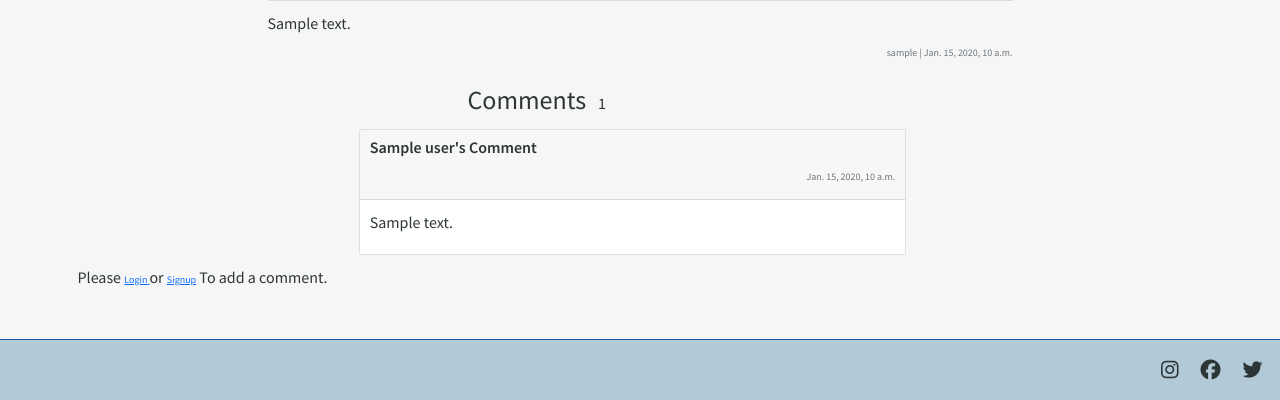
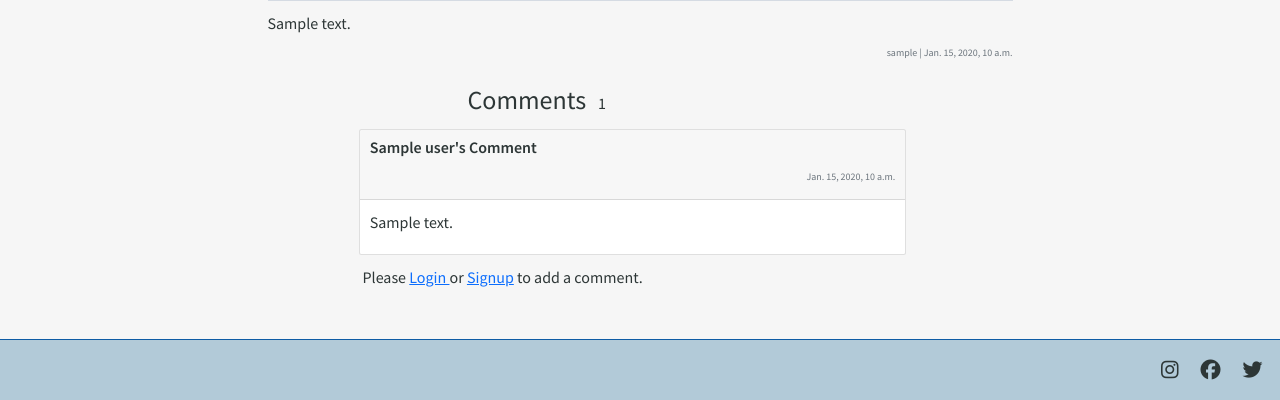
Before and after one commit to Sharon-B/Django-Test, a Django app: template blog/templates/blog/blog_detail.html in a window 1280 px wide. Shown: the part 856-1256 px from the top of the page. Run offline with Django 3.2, Linux system fonts and the light colour scheme; tables that the repository leaves empty hold one stand-in row (values such as "Sample post"); the template is opened without the code that fills it: values that come from a table or form of the project are taken from there, most other values are stand-ins (such as "Sample title", 1, 10 or a date in 2020); grey boxes marked "Sample" are stand-in pictures; parts of the project's set-up code (start-up, migrations or seed data) failed here and were passed over; some libraries are stand-ins or nearby versions; some web fonts are replaced.

Commit message:
Update blog_detail.html styling

```diff
--- a/blog/templates/blog/blog_detail.html
+++ b/blog/templates/blog/blog_detail.html
@@ -5,7 +5,7 @@
     <link rel="stylesheet" href="{% static 'blog/css/blog.css' %}">
 {% endblock %}
 
-{% block extra_title %}- {{ post.title }}{% endblock %}
+{% block extra_title %}- {{ blog_post.title }}{% endblock %}
 
 {% block page_header %}
     <div class="header-container container">
@@ -70,20 +70,24 @@
                         </div>
                     </div>
                 {% endfor %}
+                <div class="comment-form-container">
+                    <div class="row">
+                        <div class="col-12 col-md-6 offset-md-3">
                             {% if request.user.is_anonymous %}
                                 <p class="p-text">Please
-                    <a class="text-blue" href="{% url 'account_login' %}"> Login </a> or
-                    <a class="text-blue" href="{% url 'account_signup' %}">Signup</a>
-                    To add a comment.</p>
+                                    <a class="text-blue p-text" href="{% url 'account_login' %}"> Login </a> or
+                                    <a class="text-blue p-text" href="{% url 'account_signup' %}">Signup</a>
+                                    to add a comment.</p>
                             {% else %}
-                <div class="comment-form-container">
                                 <form id="comment-form" method="POST" action="{% url 'blog_detail' blog_post.id %}">
                                     {% csrf_token %}
                                     {{ comment_form|crispy }}
                                     <button class="button btn" type="submit">Add comment</button>
                                 </form>
-                </div>
                             {% endif %}
                         </div>
                     </div>
+                </div>
+            </div>
+        </div>
 {% endblock %}
```
Lines whose indentation alone changed are shown as unchanged.
